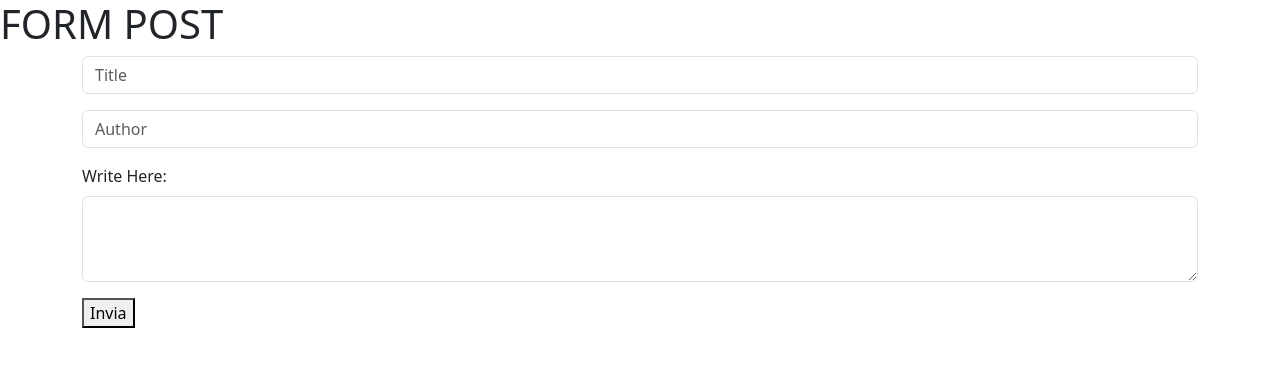
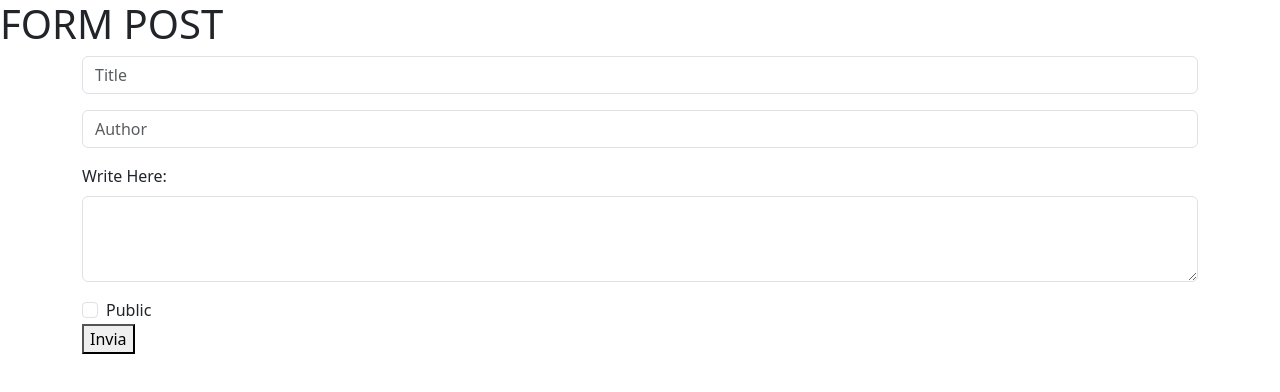
Before and after one commit to BanLowi/react-post-form, a React (Vite) app: page / in a window 1280 px wide. Shown: the top 392 px of the page. Built offline with nearby package versions, Linux system fonts and the light colour scheme.

Commit message:
checkbox control wip

```diff
--- a/src/App.jsx
+++ b/src/App.jsx
@@ -7,14 +7,20 @@ function App() {
 
   const [formData, setFormData] = useState({
     title: "",
-    author: ""
+    author: "",
+    body: "",
+    public: false
   });
+  console.log(formData.public);
+
 
   function handleData(e) {
+    // controllo se il target è una checkbox
+    const value = target.type === 'checkbox' ? target.checked : target.value;
 
     setFormData({
       ...formData,
-      [e.target.name]: e.target.value
+      [e.target.name]: value
 
     });
   }
@@ -77,10 +83,14 @@ function App() {
             </label> */}
 
             <div className="mb-3">
-              <label for="formTextArea" className="form-label">Write Here:</label>
+              <label htmlFor="formTextArea" className="form-label">Write Here:</label>
               <textarea className="form-control" name="body" id="formTextArea" rows="3" value={formData.body} onChange={handleData}></textarea>
             </div>
 
+            <div className="form-check">
+              <input className="form-check-input" type="checkbox" value={formData.public} onChange={handleData} id="formCheckbox" />
+              <label className="form-check-label" htmlFor="formCheckbox"> Public </label>
+            </div>
 
             <button type="submit">Invia</button>
 
```
